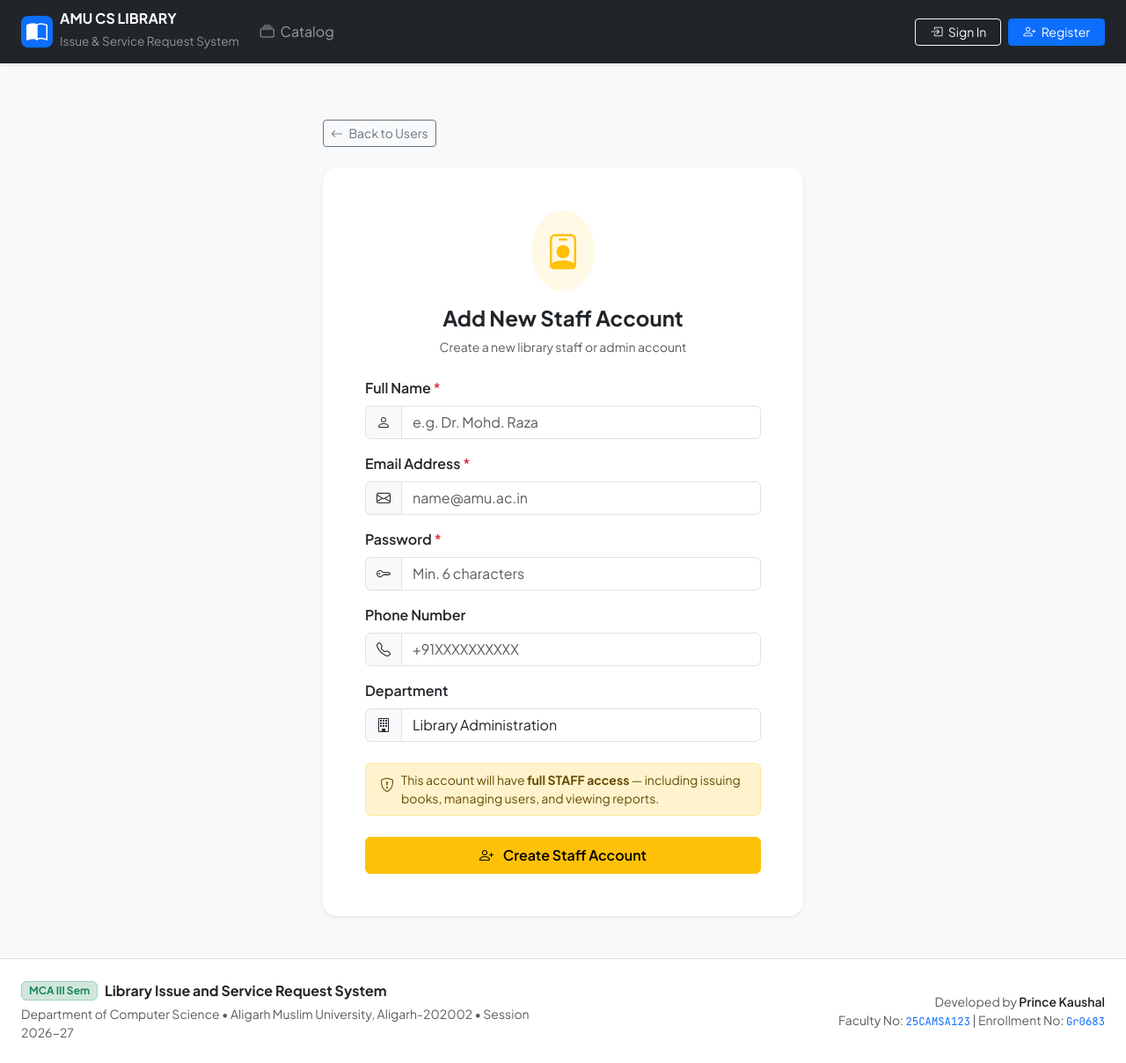
After one commit to Prince72004/Library-system, a Node server app: template views/staff/add-staff-user.ejs in a window 1280 px wide. The commit adds this page. Shown: the whole page at 88% size. Run offline with Node 20, Linux system fonts and the light colour scheme; the template is opened without the code that fills it, so the values that code supplies are empty; some libraries are stand-ins or nearby versions.

Commit message:
feat: add staff user creation from staff panel

```diff
--- a/routes/staffRoutes.js
+++ b/routes/staffRoutes.js
@@ -41,6 +41,8 @@ router.post('/fines/:id/status', staffController.postUpdateFineStatus);
 // User Accounts Management
 router.get('/users', staffController.getUsers);
 router.post('/users/:id/toggle', staffController.postToggleUserStatus);
+router.get('/users/add-staff', staffController.getAddStaffUser);
+router.post('/users/add-staff', staffController.postAddStaffUser);
 
 // System Configuration & Library Rules
 router.get('/settings', staffController.getSettings);
--- /dev/null
+++ b/views/staff/add-staff-user.ejs
@@ -0,0 +1,85 @@
+<%- include('../partials/header') %>
+<%- include('../partials/navbar') %>
+<%- include('../partials/alerts') %>
+
+<div class="container py-5 flex-grow-1">
+  <div class="row justify-content-center">
+    <div class="col-md-7 col-lg-6">
+
+      <div class="mb-4">
+        <a href="/staff/users?role=STAFF" class="btn btn-outline-secondary btn-sm">
+          <i class="bi bi-arrow-left me-1"></i> Back to Users
+        </a>
+      </div>
+
+      <div class="card border-0 shadow-sm rounded-4">
+        <div class="card-body p-4 p-md-5">
+
+          <div class="text-center mb-4">
+            <div class="d-inline-flex p-3 rounded-circle bg-warning bg-opacity-10 text-warning mb-3">
+              <i class="bi bi-person-badge fs-1"></i>
+            </div>
+            <h4 class="fw-bold">Add New Staff Account</h4>
+            <p class="text-muted small">Create a new library staff or admin account</p>
+          </div>
+
+          <form action="/staff/users/add-staff" method="POST">
+
+            <div class="mb-3">
+              <label class="form-label fw-semibold">Full Name <span class="text-danger">*</span></label>
+              <div class="input-group">
+                <span class="input-group-text bg-light"><i class="bi bi-person"></i></span>
+                <input type="text" class="form-control" name="name" placeholder="e.g. Dr. Mohd. Raza" required>
+              </div>
+            </div>
+
+            <div class="mb-3">
+              <label class="form-label fw-semibold">Email Address <span class="text-danger">*</span></label>
+              <div class="input-group">
+                <span class="input-group-text bg-light"><i class="bi bi-envelope"></i></span>
+                <input type="email" class="form-control" name="email" placeholder="name@amu.ac.in" required>
+              </div>
+            </div>
+
+            <div class="mb-3">
+              <label class="form-label fw-semibold">Password <span class="text-danger">*</span></label>
+              <div class="input-group">
+                <span class="input-group-text bg-light"><i class="bi bi-key"></i></span>
+                <input type="password" class="form-control" name="password" placeholder="Min. 6 characters" required minlength="6">
+              </div>
+            </div>
+
+            <div class="mb-3">
+              <label class="form-label fw-semibold">Phone Number</label>
+              <div class="input-group">
+                <span class="input-group-text bg-light"><i class="bi bi-telephone"></i></span>
+                <input type="text" class="form-control" name="phone" placeholder="+91XXXXXXXXXX">
+              </div>
+            </div>
+
+            <div class="mb-4">
+              <label class="form-label fw-semibold">Department</label>
+              <div class="input-group">
+                <span class="input-group-text bg-light"><i class="bi bi-building"></i></span>
+                <input type="text" class="form-control" name="department" placeholder="e.g. Library Administration" value="Library Administration">
+              </div>
+            </div>
+
+            <div class="alert alert-warning d-flex gap-2 align-items-start py-2">
+              <i class="bi bi-shield-exclamation mt-1"></i>
+              <small>This account will have <strong>full STAFF access</strong> — including issuing books, managing users, and viewing reports.</small>
+            </div>
+
+            <button type="submit" class="btn btn-warning w-100 fw-semibold py-2 mt-2">
+              <i class="bi bi-person-plus me-2"></i> Create Staff Account
+            </button>
+          </form>
+
+        </div>
+      </div>
+
+    </div>
+  </div>
+</div>
+
+<%- include('../partials/footer') %>
--- a/views/staff/users-manage.ejs
+++ b/views/staff/users-manage.ejs
@@ -9,6 +9,9 @@
       <h3 class="fw-bold text-dark mb-0">User Accounts Management</h3>
       <p class="text-muted small mb-0">Authorized patron accounts, staff accounts, and status controls</p>
     </div>
+    <a href="/staff/users/add-staff" class="btn btn-warning fw-semibold">
+      <i class="bi bi-person-plus me-1"></i> Add Staff Account
+    </a>
   </div>
 
   <!-- Role Filter -->
```
Also changed, not shown: controllers/staffController.js (+48 -0 lines).
